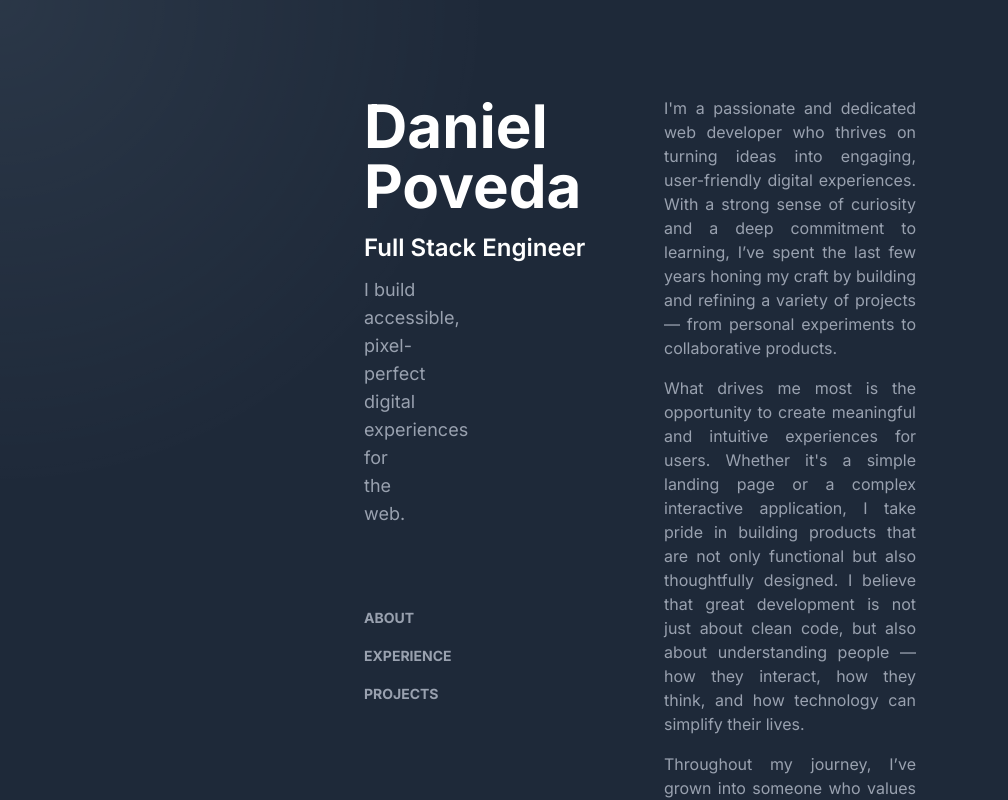
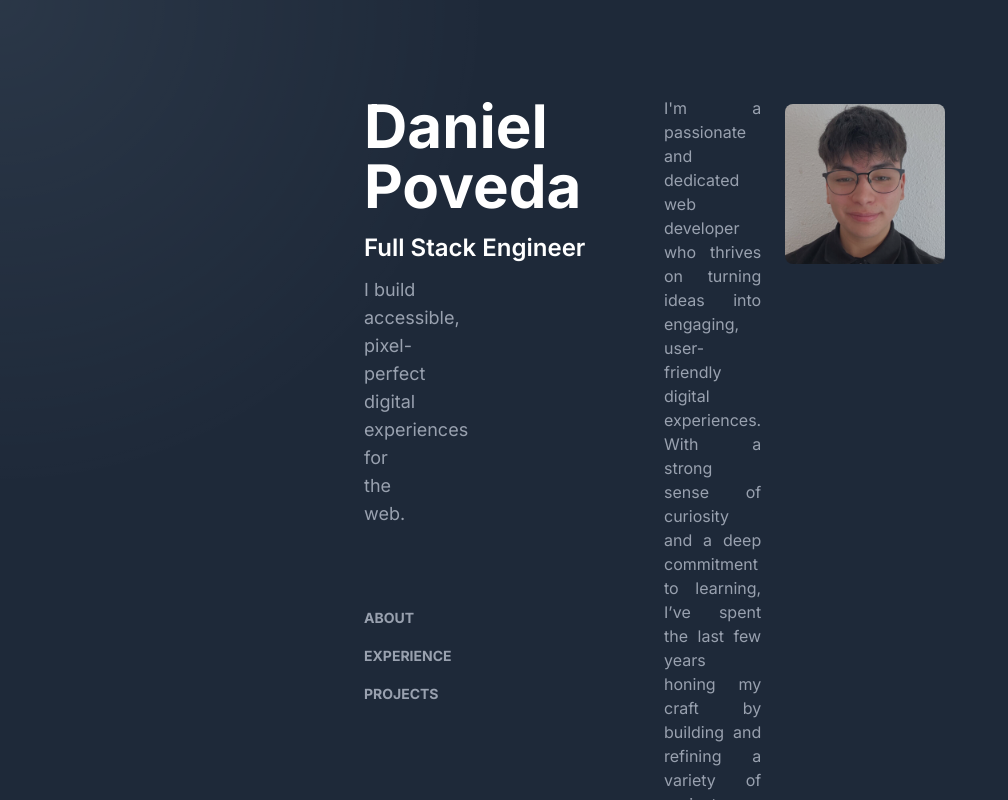
Before and after one commit to danipoav/Portfolio-Dev, a React (Vite) app: page / in a window 1280 px wide. Shown: the whole page, without its empty margins (0-1008 px from the left). Built offline with nearby package versions, Linux system fonts and the light colour scheme.

Commit message:
Adding photo founder into about content

```diff
--- a/src/components/LeftSide.tsx
+++ b/src/components/LeftSide.tsx
@@ -3,11 +3,6 @@ import { FaGithub } from "react-icons/fa";
 import { FaLinkedin } from "react-icons/fa";
 import { FaInstagram } from "react-icons/fa";
 import { FaGoogle } from "react-icons/fa";
-
-
-
-
-
 
 export default function LeftSide() {
 
--- a/src/components/RightSide.tsx
+++ b/src/components/RightSide.tsx
@@ -1,22 +1,9 @@
+import AboutContent from "../sections/AboutContent";
 
 export default function RightSide() {
   return (
     <div className="pt-18 pr-85">
-
-      <h1 className="text-gray-400 text-justify mb-4">
-        I'm a passionate and dedicated web developer who thrives on turning ideas into engaging, user-friendly digital experiences. With a strong sense of curiosity and a deep commitment to learning, I’ve spent the last few years honing my craft by building and refining a variety of projects — from personal experiments to collaborative products.
-      </h1>
-      <h1 className="text-gray-400 text-justify mb-4">
-        What drives me most is the opportunity to create meaningful and intuitive experiences for users. Whether it's a simple landing page or a complex interactive application, I take pride in building products that are not only functional but also thoughtfully designed. I believe that great development is not just about clean code, but also about understanding people — how they interact, how they think, and how technology can simplify their lives.
-      </h1>
-      <h1 className="text-gray-400 text-justify mb-4">
-        Throughout my journey, I’ve grown into someone who values both detail and big-picture thinking. I enjoy working independently just as much as being part of a team, where exchanging ideas and solving problems together often leads to better results.
-      </h1>
-      <h1 className="text-gray-400 text-justify">
-        My goal is always the same: to contribute to projects that inspire, challenge, and have a positive impact.
-        I'm always exploring new ideas, seeking opportunities to grow, and striving to deliver high-quality work that reflects both my skills and my dedication. This portfolio is a reflection of my journey as a developer — and I'm excited about what lies ahead.
-      </h1>
-
+      <AboutContent/>
     </div>
   )
 }
--- /dev/null
+++ b/src/sections/AboutContent.tsx
@@ -0,0 +1,21 @@
+
+export default function AboutContent() {
+    return (
+        <div>
+            <h1 className="text-gray-400 text-justify mb-4 flex">
+                I'm a passionate and dedicated web developer who thrives on turning ideas into engaging, user-friendly digital experiences. With a strong sense of curiosity and a deep commitment to learning, I’ve spent the last few years honing my craft by building and refining a variety of projects from personal experiments to collaborative products.
+                <img className="w-40 h-40 rounded-lg ml-6 mt-2 opacity-70" src="../../public/DPFounder.png" alt="DPImg" />
+            </h1>
+            <h1 className="text-gray-400 text-justify mb-4">
+                What drives me most is the opportunity to create meaningful and intuitive experiences for users. Whether it's a simple landing page or a complex interactive application, I take pride in building products that are not only functional but also thoughtfully designed. I believe that great development is not just about clean code, but also about understanding people how they interact, how they think, and how technology can simplify their lives.
+            </h1>
+            <h1 className="text-gray-400 text-justify mb-4">
+                Throughout my journey, I have grown into someone who values both detail and big-picture thinking. I enjoy working independently just as much as being part of a team, where exchanging ideas and solving problems together often leads to better results.
+            </h1>
+            <h1 className="text-gray-400 text-justify">
+                My goal is always the same: to contribute to projects that inspire, challenge, and have a positive impact.
+                I'm always exploring new ideas, seeking opportunities to grow, and striving to deliver high-quality work that reflects both my skills and my dedication. This portfolio is a reflection of my journey as a developer — and I'm excited about what lies ahead.
+            </h1>
+        </div>
+    )
+}
```
Also changed, not shown: public/DPFounder.png (added).
